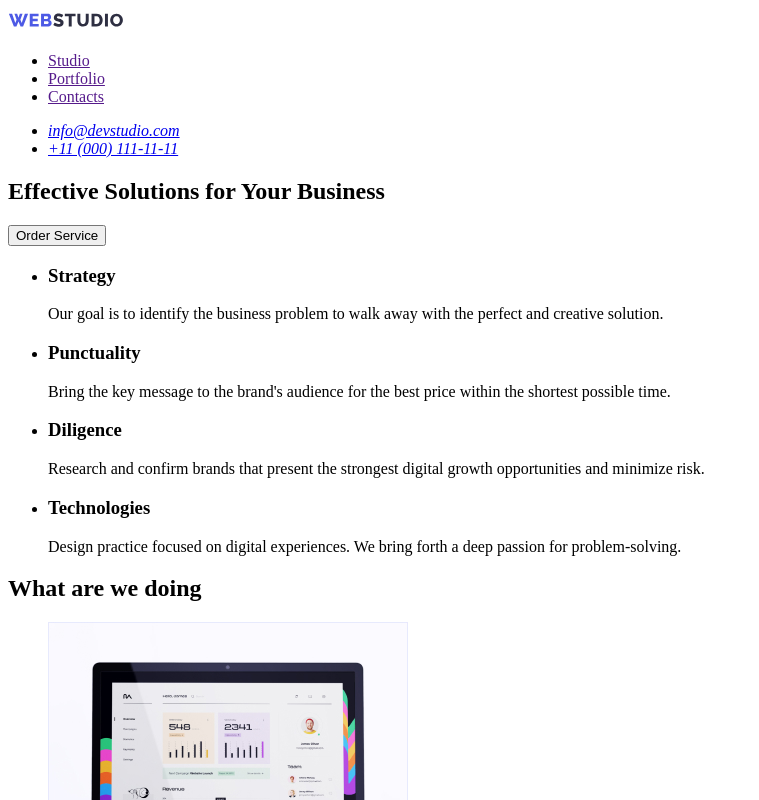
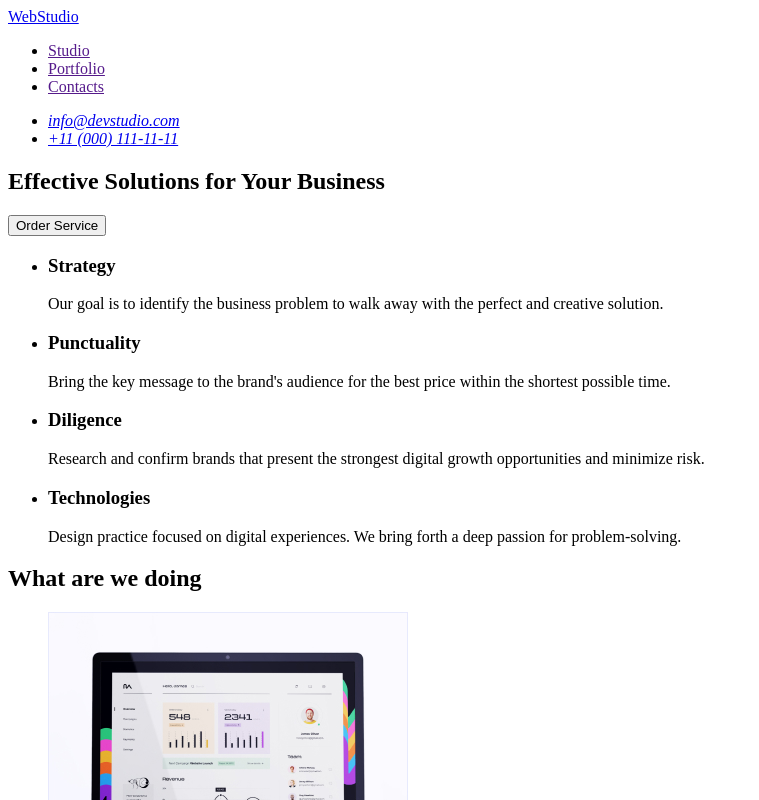
Before and after one commit to ssvitlana31/goit-markup-hw-01, a plain HTML site: page index.html in a window 1280 px wide. Shown: the top 800 px of the page, without its empty margins (0-759 px from the left). Drawn offline with Linux system fonts and the light colour scheme.

Commit message:
Update index.html

```diff
--- a/index.html
+++ b/index.html
@@ -9,9 +9,7 @@
   <body>
     <header>
       <nav>
-        <a href="./index.html">
-          <img src="./images/Logo.svg" alt="webstudio" width="116" />
-        </a>
+        <a href="./index.html">WebStudio</a>
         <ul>
           <li><a href="">Studio</a></li>
           <li><a href="">Portfolio</a></li>
@@ -112,9 +110,7 @@
     </main>
 
     <footer>
-      <a href="./index.html">
-        <img src="./images/Logo.svg" alt="webstudio" width="116" />
-      </a>
+      <a href="./index.html">WebStudio</a>
       <p>
         Increase the flow of customers and sales for your business with digital
         marketing & growth solutions.
```
